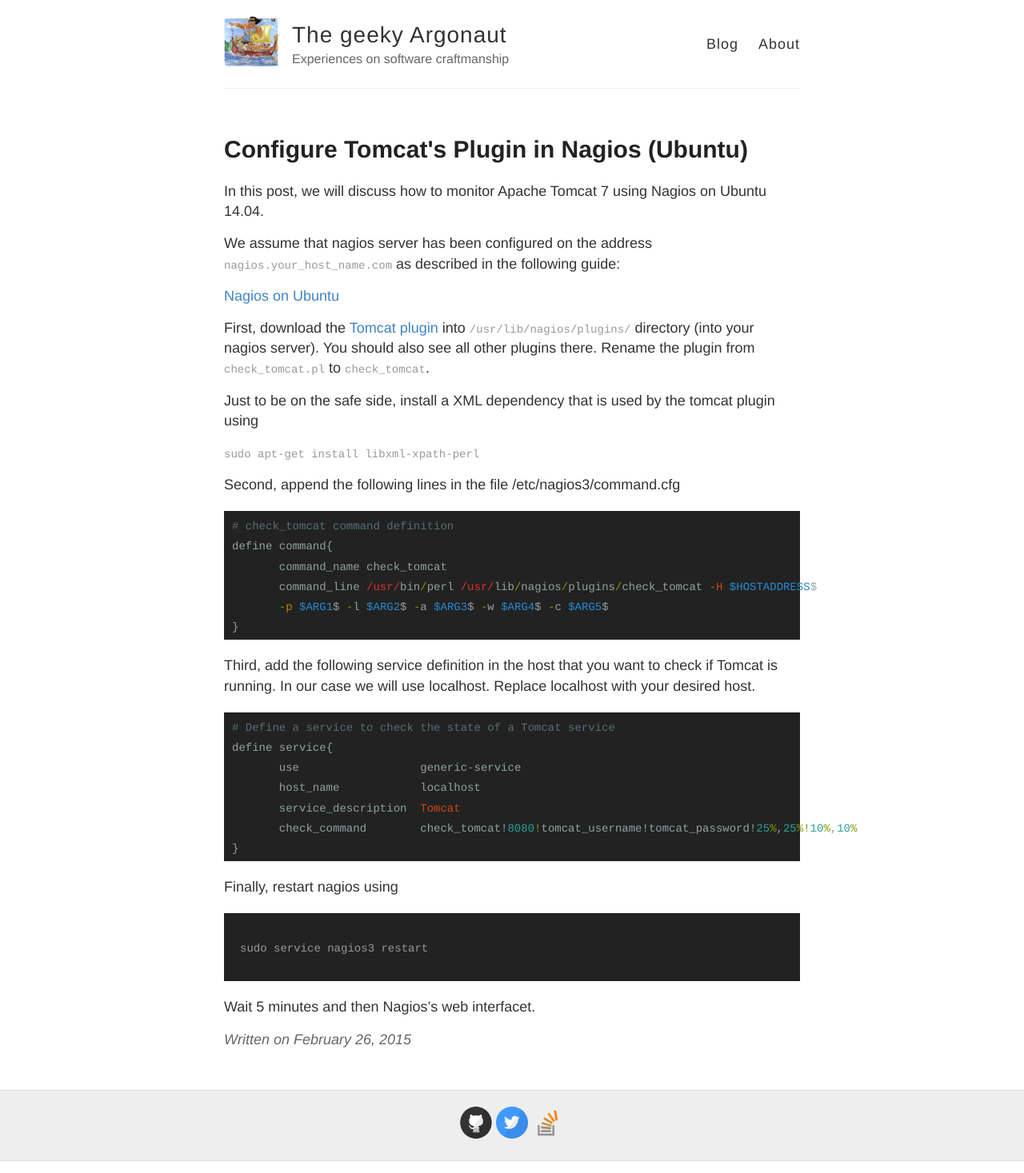
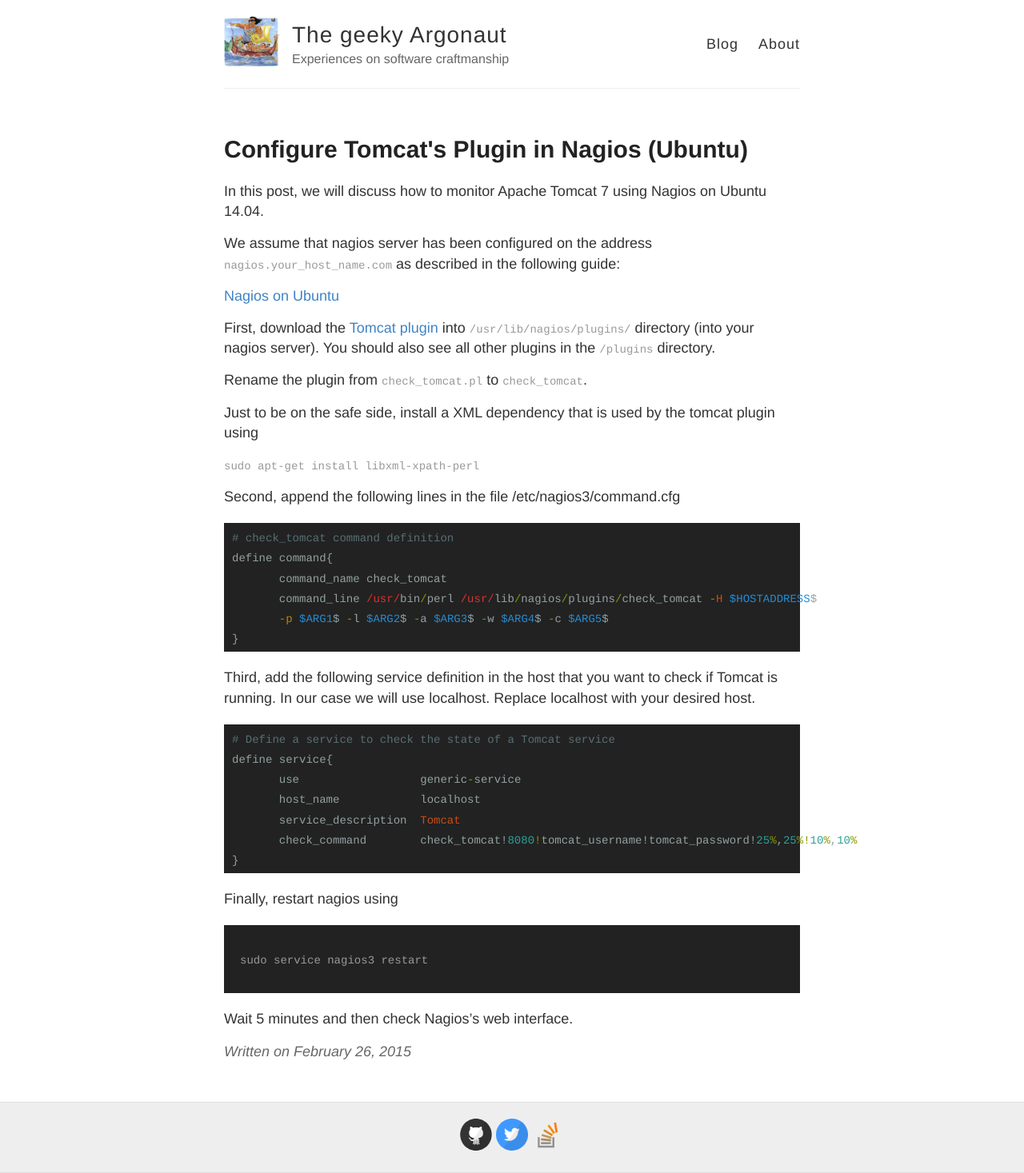
Before and after one commit to zouzias/zouzias.github.io, a Jekyll site: the page built from _posts/2015-02-26-Tomcat-Plugin-in-Nagios.md, in a window 1280 px wide. Shown: the whole page at 80% size. Built offline with Jekyll 4.4.1, drawn with Linux system fonts in a browser that asks for light colours.

Commit message:
Post: Nagios tomcat cleanup

````diff
--- a/_posts/2015-02-26-Tomcat-Plugin-in-Nagios.md
+++ b/_posts/2015-02-26-Tomcat-Plugin-in-Nagios.md
@@ -9,7 +9,9 @@
 
 [Nagios on Ubuntu](https://help.ubuntu.com/lts/serverguide/nagios.html)
 
-First, download the [Tomcat plugin](http://exchange.nagios.org/directory/Plugins/Java-Applications-and-Servers/Apache-Tomcat/check_tomcat-2Epl/details) into `/usr/lib/nagios/plugins/` directory (into your nagios server). You should also see all other plugins there. Rename the plugin from `check_tomcat.pl` to `check_tomcat`.
+First, download the [Tomcat plugin](http://exchange.nagios.org/directory/Plugins/Java-Applications-and-Servers/Apache-Tomcat/check_tomcat-2Epl/details) into `/usr/lib/nagios/plugins/` directory (into your nagios server). You should also see all other plugins in the `/plugins` directory.
+
+Rename the plugin from `check_tomcat.pl` to `check_tomcat`.
 
 Just to be on the safe side, install a XML dependency that is used by the tomcat plugin using
 
@@ -44,4 +46,4 @@
 sudo service nagios3 restart
 ```
 
-Wait 5 minutes and then Nagios's web interfacet.
+Wait 5 minutes and then check Nagios's web interface.
````
